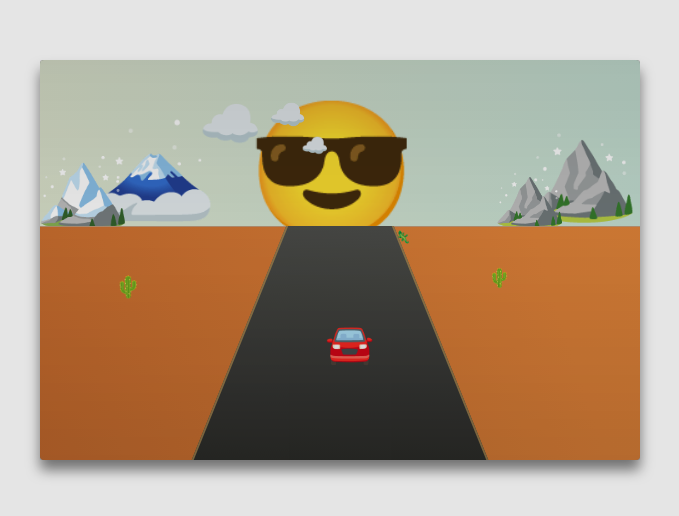
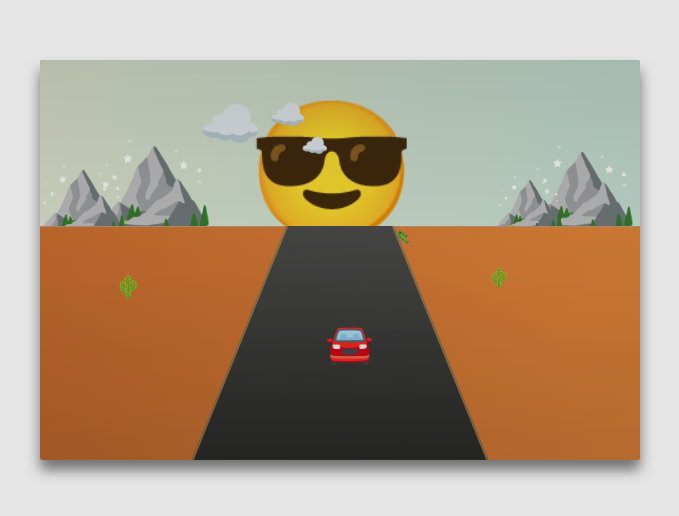
Before and after one commit to lucas-mv/dti-css-contest, an Angular app: page / in a window 1280 px wide. Shown: the part 140-656 px from the top of the page, without its empty margins (300-979 px from the left). Built offline with nearby package versions, Linux system fonts and the light colour scheme.

Commit message:
adjusting the mountains to work on android

```diff
--- a/src/app/app.component.html
+++ b/src/app/app.component.html
@@ -30,8 +30,8 @@
       <div class="dolphin">🐬</div>
       <div class="mountain-1">⛰️</div>
       <div class="mountain-2">⛰️</div>
-      <div class="fuji">🗻</div>
-      <div class="snow-mountain-1">🏔️</div>
+      <div class="fuji">⛰️</div>
+      <div class="snow-mountain-1">⛰️</div>
     </div>
 
     <div class="road-left road"></div>
--- a/src/app/app.component.scss
+++ b/src/app/app.component.scss
@@ -142,7 +142,7 @@ body{
         z-index: -5;
         position: absolute;
         font-size: 93px;
-        top: 57px;
+        top: 69px;
         left: 484px;
         animation: MountainAnimation 1s ease-in infinite;
     }
@@ -151,7 +151,7 @@ body{
         z-index: -5;
         position: absolute;
         font-size: 59px;
-        top: 100px;
+        top: 103px;
         left: 453px;
         animation-delay: 0.5s;
         animation: MountainAnimation 0.9s ease-in infinite;
@@ -161,7 +161,7 @@ body{
         z-index: -5;
         position: absolute;
         font-size: 100px;
-        top: 45px;
+        top: 59px;
         left: 52px;
         animation: MountainAnimation 2s ease-out infinite;
     }
@@ -170,7 +170,7 @@ body{
         z-index: -5;
         position: absolute;
         font-size: 77px;
-        top: 83px;
+        top: 90px;
         left: -5px;
         animation: MountainAnimation 1.8s ease-out infinite;
     }
```
